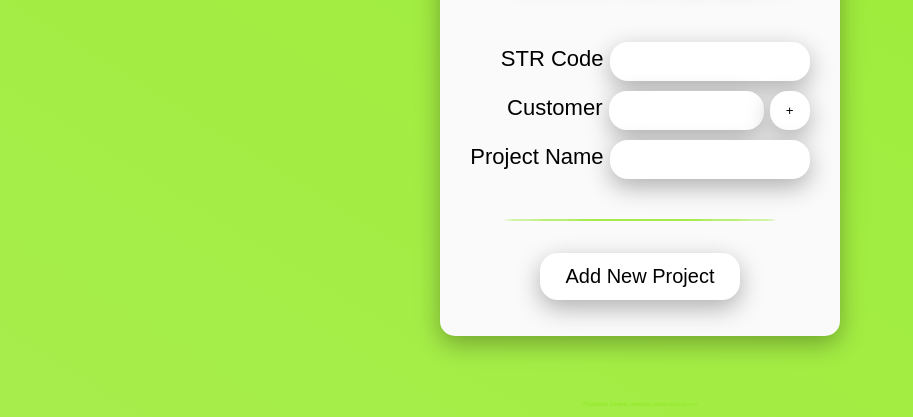
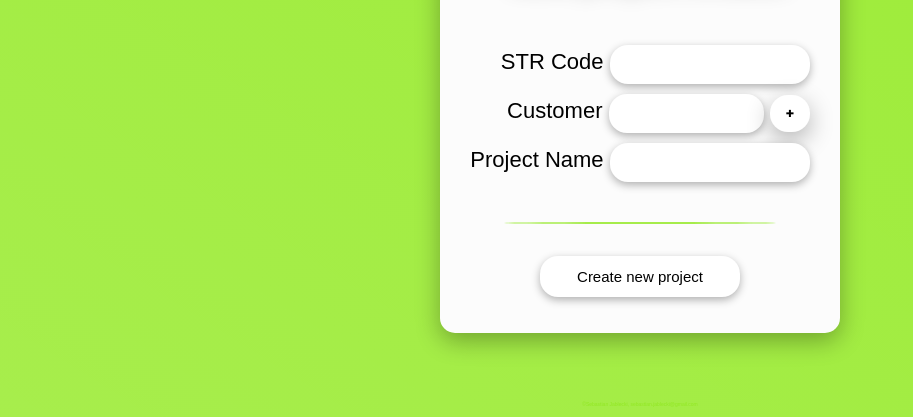
Before and after one commit to Dzabol/RD-Valeo-Catalog-creator-Website, a plain HTML site: page index.html in a window 1280 px wide. Shown: the part 383-800 px from the top of the page, without its empty margins (0-913 px from the left). Drawn offline with Linux system fonts and the light colour scheme.

Commit message:
Add files via upload

```diff
--- a/CSS/styles.css
+++ b/CSS/styles.css
@@ -3,8 +3,7 @@
   --color-dark: rgba(130, 230, 0, 0.7);
   --color-light: rgba(130, 230, 0, 0.8);
 
-  --color-form-light: rgba(255, 255, 255, 0.05);
-  --color-form-dark: rgba(255, 255, 255, 0.35);
+  --color-form: rgb(252, 252, 252);
 
   --color-button-light: rgba(255, 255, 255, 0.1);
   --color-button-dark: rgba(255, 255, 255, 0.25);
@@ -67,7 +66,7 @@ h2 {
 
 /*Entire Form*/
 form {
-  background: rgb(250, 250, 250);
+  background: var(--color-form);
   border-radius: 15px;
   box-shadow: 0px 8px 24px rgba(0, 0, 0, 0.3);
   display: inline-block;
@@ -115,9 +114,10 @@ label {
   border: none;
   border-radius: 18px;
   color: var(--color-text);
-  padding: 12px 2px 12px 2px;
+  padding: 11px 2px 11px 2px;
   width: var(--addNewCustomerButton-width);
   cursor: pointer;
+  font-weight: 1000;
 }
 
 .form_separator {
@@ -132,8 +132,8 @@ label {
 .addProjectButton {
   align-items: center;
   width: max-content;
-  font-size: 20px;
-  font-weight: 60;
+  font-size: 15px;
+  font-weight: 400;
   font-style: normal;
   cursor: pointer;
   position: relative;
@@ -164,7 +164,7 @@ input,
   background: white;
   border: none;
   border-radius: 18px;
-  box-shadow: 0px 8px 24px rgba(0, 0, 0, 0.3);
+  box-shadow: 0px 3px 8px rgba(0, 0, 0, 0.3);
   color: var(--color-text);
   padding: 12px 24px;
   width: var(--inputBox-width);
@@ -190,3 +190,5 @@ input:focus,
 .addCustomerButton:focus {
   outline: solid 3px rgb(130, 230, 0);
 }
+
+/* ===== Drop Down List ===== */
--- a/index.html
+++ b/index.html
@@ -17,7 +17,7 @@
         alt="Valeo logo"
       />
       <div class="Title-container">
-        <h1>R&D <br />Create new project</h1>
+        <h1>R&D <br />New project creator</h1>
       </div>
       <div class="imputSection-container">
         <!-- STR Section-->
@@ -44,8 +44,8 @@
       </div>
       <div class="form_separator" aria-hidden="true"></div>
       <!--Add project button-->
-      <button id="addNewCustomerButton" class="addProjectButton">
-        Add New Project
+      <button id="addNewProjectButton" class="addProjectButton">
+        Create new project
       </button>
     </form>
   </body>
```
